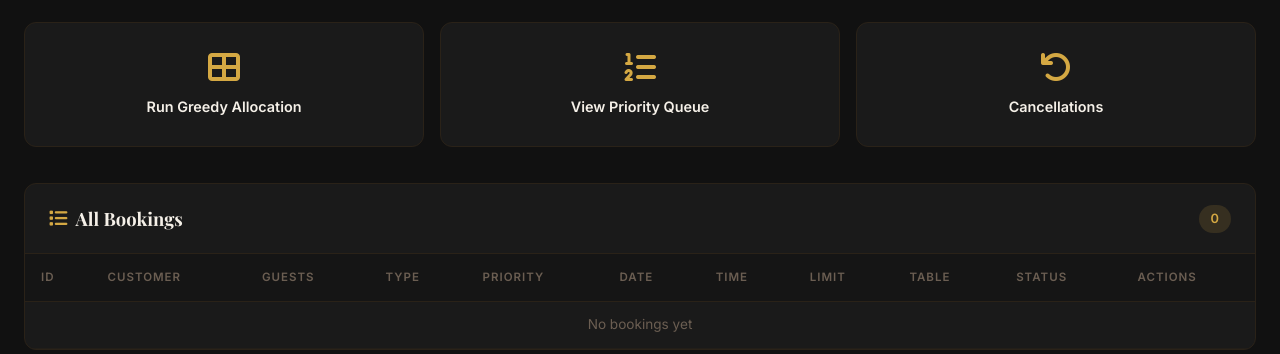
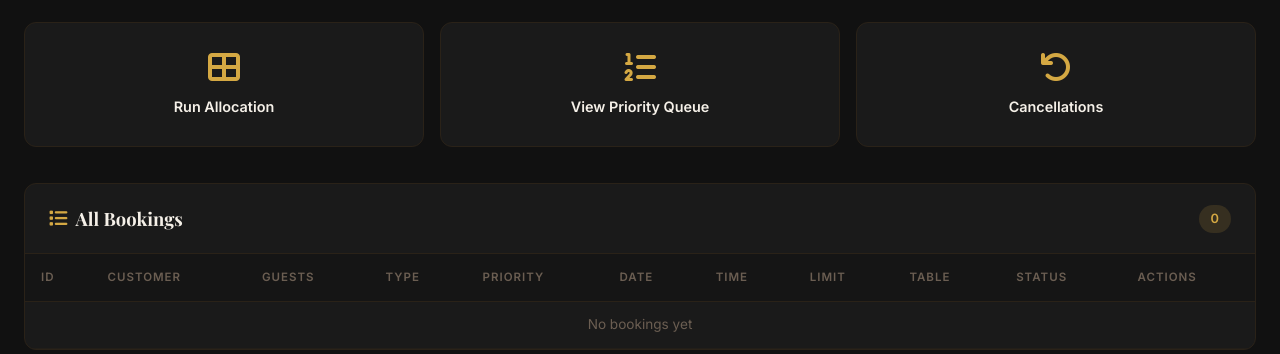
Before and after one commit to manaswigharat/SMSV-Restaurant, a Flask app: page /admin/dashboard in a window 1280 px wide. Shown: the part 672-1026 px from the top of the page. Run offline with Flask 3, Linux system fonts and the light colour scheme; the visitor is signed in with stand-in values (Sample User, id 1); data comes from the database, SQL or seed files in the repository; data that the repository does not hold is empty.

Commit message:
Update dashboard.html

```diff
--- a/templates/dashboard.html
+++ b/templates/dashboard.html
@@ -81,7 +81,7 @@
             <div class="action-grid">
                 <a href="{{ url_for('table_allocation') }}" class="action-btn action-allocate">
                     <i class="fas fa-th-large"></i>
-                    <span>Run Greedy Allocation</span>
+                    <span>Run  Allocation</span>
                 </a>
                 <a href="{{ url_for('booking_queue') }}" class="action-btn action-queue">
                     <i class="fas fa-list-ol"></i>
```
